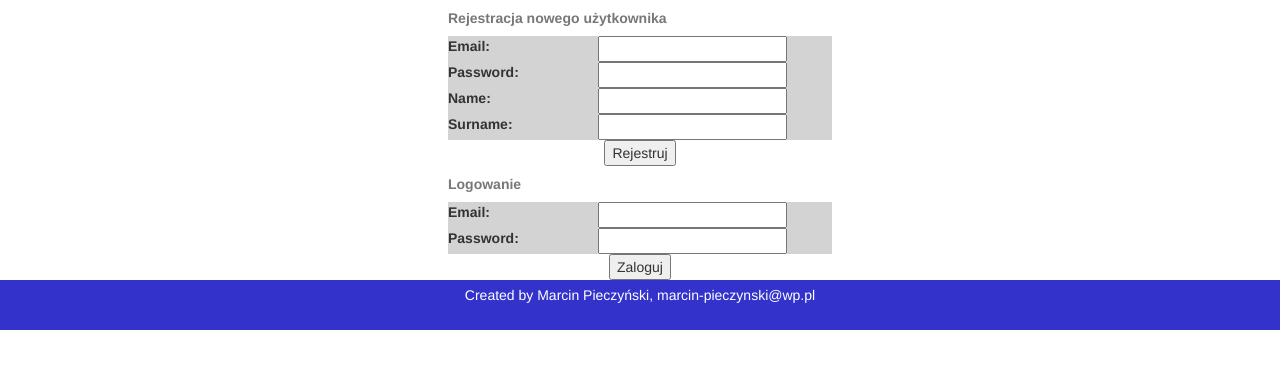
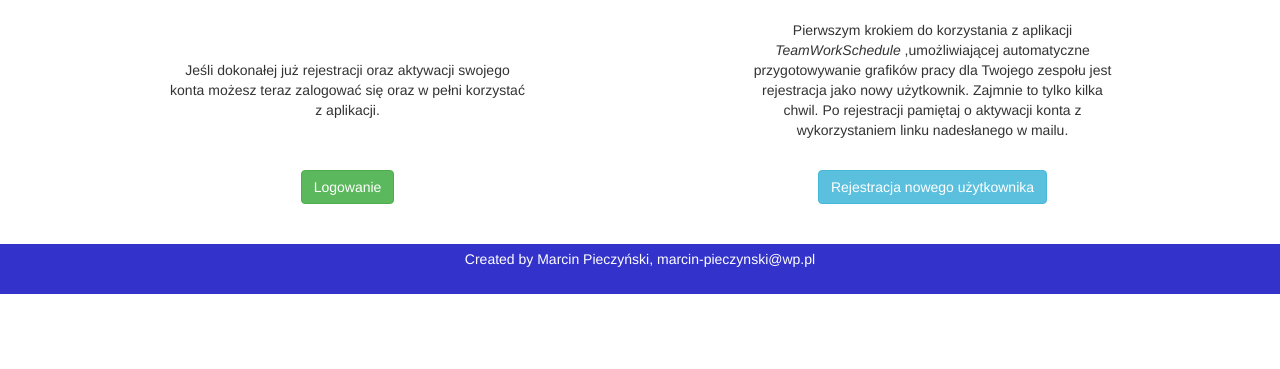
Before and after one commit to piemar1/Schedule-django, a Django app: page /user_account/ in a window 1280 px wide. Shown: the part 80-449 px from the top of the page. Run offline with Django 3.2, Linux system fonts and the light colour scheme; some libraries are stand-ins or nearby versions.

Commit message:
added style to user_account

```diff
--- a/user_account/static/user_account/style.css
+++ b/user_account/static/user_account/style.css
@@ -6,7 +6,6 @@ table#register_table,
 table#user_edition_table {
     text-align:center;
     width: 100%;
-    background-color: LightGrey ;
 }
 
 #new_user,
@@ -17,18 +16,20 @@ table#user_edition_table {
     width: 30%;
 }
 
-#inactive_user, #wrong_email_pass {
-    text-align:center;
-    color: red
+#log_user {
+    text-decoration: underline;
 }
 
 #user_activation_info,
 #user_logout_info,
-#user_is_authenticated,
 #password_edit,
 #account_edit,
 #account_creation,
-#link_after_account_edition {
+#link_after_account_edition,
+#register_button,
+#login_button,
+#row_register,
+#row_login {
     text-align:center;
 }
 
@@ -36,10 +37,9 @@ table#user_edition_table {
     text-align:right;
 }
 
-
-
-
-
+.alert-danger {
+    text-align:center;
+}
 
 #flash {
     color:green;
@@ -65,3 +65,12 @@ table#user_edition_table {
     float:left;
     padding:5px
     }
+
+/* make the rows the same hight*/
+.row.match-my-cols {
+    overflow: hidden;
+}
+.row.match-my-cols [class*="col-sm-"]{
+    margin-bottom: -99999px;
+    padding-bottom: 99999px;
+}
--- a/user_account/templates/user_account/log_or_new_account.html
+++ b/user_account/templates/user_account/log_or_new_account.html
@@ -1,7 +1,4 @@
 {% extends "user_account/_base.html" %}
-
-
-<!--logowanie przez obiekh bootstrao Modal-->
 
 
 {% block base_layout %}
@@ -9,31 +6,79 @@
 <div id="login_or_account_creation">
     {% if user.is_authenticated %}
         <div id="edit_logout_links">
-        <p><a href="{% url 'user_account:user_edit' %}">Edycja konta</a>
-            <a href="{% url 'user_account:logout' %}">Wyloguj</a>
-        </p>
+        <p>
+            <div id="log_user">
+                Zalogowany {{ user.name }} {{ user.surname }}
             </div>
-        <div id="user_is_authenticated">
-            <p>Witaj {{ user.name }}!</p>
+            <a href="{% url 'user_account:user_edit' %}"><strong>Edycja konta</strong></a>
+            <a href="{% url 'user_account:logout' %}"><strong>Wyloguj</strong></a>
         </div>
 
     {% else %}
         <div id="introduction">
+        {#        TODO introduction  #}
         </div>
 
-        <form class='new_user' action="" method="post">
-        <div id="new_user">
+    <div class="container">
 
-            <table id="register_table">
-            <caption><b>Rejestracja nowego użytkownika</b></caption>
-            {% csrf_token %}
-            {{ forms.new_user.as_table }}
-            </table>
-            <button name='action' value='new_user' type="submit" onclick="sayHello()">Rejestruj</button>
+        <div class="row match-my-cols">
+
+            <div id="empty_row1" class="col-sm-1"><p></p></div>
+            <div id="row_register" class="col-sm-4">
+                <!-- Login Modal button -->
+                <div id="login_button">
+                    <br><br><br>
+                    <p>Jeśli dokonałej już rejestracji oraz aktywacji swojego konta
+                        możesz teraz zalogować się oraz w pełni korzystać z aplikacji.
+                    </p>
                 </div>
-        </form>
+            </div>
+            <div id="empty_row1" class="col-sm-2"><p></p></div>
+            <div id="row_login" class="col-sm-4">
 
+                <!-- Register Modal button -->
+                <div id="register_button">
+                    <br>
+                    <p> Pierwszym krokiem do korzystania z aplikacji <i>TeamWorkSchedule</i>
+                        ,umożliwiającej automatyczne przygotowywanie grafików pracy
+                        dla Twojego zespołu jest rejestracja jako nowy użytkownik.
+                        Zajmnie to tylko kilka chwil. Po rejestracji pamiętaj o aktywacji
+                        konta z wykorzystaniem linku nadesłanego w mailu.
+                    </p>
+                    <br>
+                </div>
+            </div>
+            <div id="empty_row1" class="col-sm-1"><p></p></div>
+        </div>
+        <div class="row match-my-cols">
 
+            <div id="empty_row1" class="col-sm-1"><p></p></div>
+                <div id="row_register" class="col-sm-4">
+                    <button type="button" class="btn btn-success btn-md"
+                            data-toggle="modal" data-target="#LoginModal">Logowanie
+                    </button>
+                </div>
+            <div id="empty_row1" class="col-sm-2"><p></p></div>
+                <div id="row_login" class="col-sm-4">
+                    <button type="button" class="btn btn-info btn-md"
+                            data-toggle="modal" data-target="#RegisterModal">
+                            Rejestracja nowego użytkownika
+                    </button>
+                </div>
+            <div id="empty_row1" class="col-sm-1"><p></p></div>
+        </div>
+
+      <!-- Login Modal -->
+      <div class="modal fade" id="LoginModal" role="dialog">
+        <div class="modal-dialog">
+          <!-- Modal content-->
+          <div class="modal-content">
+            <div class="modal-header">
+              <button type="button" class="close" data-dismiss="modal">&times;</button>
+              <h4 class="modal-title">Logowanie...</h4>
+            </div>
+            <div class="modal-body">
+                <!-- Login Form -->
                 <div id="login">
                     <form class='login' action="" method="post">
                     <table id="login_table">
@@ -41,25 +86,73 @@
                     {% csrf_token %}
                     {{ forms.login.as_table }}
                     </table>
-            <button name='action' value='login' type="submit">Zaloguj</button>
+                    <br>
+                    <button name='action' type="submit" class="btn btn-success"
+                            value='login'><strong>Zaloguj</strong>
+                    </button>
                     </form>
                 </div>
+
+            </div>
+            <div class="modal-footer">
+              <button type="button" class="btn btn-default" data-dismiss="modal">Zamknij
+              </button>
+            </div>
+          </div>
+        </div>
+      </div>
+
+      <!-- Register Modal -->
+      <div class="modal fade" id="RegisterModal" role="dialog">
+        <div class="modal-dialog modal-lg">
+          <!-- Modal content-->
+          <div class="modal-content">
+            <div class="modal-header">
+              <button type="button" class="close" data-dismiss="modal">&times;</button>
+              <h4 class="modal-title">Rejestracja nowego użytkownika...</h4>
+            </div>
+            <div class="modal-body">
+                <!-- Register Form -->
+            <div id="new_user">
+            <form class='new_user' action="" method="post">
+
+                <table id="register_table">
+                <caption><b>Rejestracja nowego użytkownika</b></caption>
+                {% csrf_token %}
+                {{ forms.new_user.as_table }}
+                </table>
+                <button name='action' type="submit" value='new_user' onclick="sayHello()"
+                        class="btn btn-success" value='login'><strong>Rejestruj</strong>
+                </button>
+            </form>
+            </div>
+
+            </div>
+            <div class="modal-footer">
+              <button type="button" class="btn btn-default" data-dismiss="modal">Zamknij
+              </button>
+            </div>
+          </div>
+        </div>
+      </div>
+
     {% endif %}
+    <br>
+    <br>
 </div>
 
     {% if user_is_active == False %}
-        <div id="inactive_user">
-        <p>Uwaga, użytkownik jest nieaktywny, prosze aktywować swoje konto poprzez wykorzystanie linku aktywacyjnego
-        <p>wysłanego na adres mailowy. Po aktywacji możliwe będzie zalogowanie.
+        <div class="alert alert-danger">
+            <strong>Użytkownik nieaktywny</strong>, proszę aktywować konto poprzez wykorzystanie linku aktywacyjnego
+            <p>wysłanego na adres mailowy. Po aktywacji konta możliwe będzie logowanie.
         </div>
     {% elif user_is_none == True %}
-        <div id="wrong_email_pass">
-        <p>Uwaga, wprowadzony email oraz hasło nie pasują do siebie, albo użytkownik nie został utworzony.
+        <div class="alert alert-danger">
+            <strong>Wprowadzony email oraz hasło nie pasują do siebie. </strong>
         </div>
     {% endif %}
 
     {% block layout %}
     {% endblock %}
 
-
 {% endblock %}
--- a/user_account/templates/user_account/logout.html
+++ b/user_account/templates/user_account/logout.html
@@ -4,8 +4,10 @@
 {% block base_layout %}
 
 <div id="user_logout_info">
+    <br>
     <p>Nastąpiło poprawne wylogowanie.</p>
     <br>
     <p><a href="{% url 'user_account:register' %}">Powrót do strony logowania</a></p>
+    <br>
 </div>
 {% endblock %}
--- a/user_account/templates/user_account/success.html
+++ b/user_account/templates/user_account/success.html
@@ -3,9 +3,11 @@
 {% block layout %}
 
 <div id="account_creation">
+    <br>
     <h1>Gratulacje, Twoje konto zostało utworzone!</h1>
     <br>
     <h1>Na podane przez Ciebie konto email została wysłana wiadomość zawierająca link do pełnej aktywacji konta.</h1>
+    <br>
 </div>
 
 <p><a href="{% url 'user_account:register' %}">Powrót do strony logowania</a></p>
```
Also changed, not shown: user_account/templates/user_account/user_edit.html (+5 -5 lines). Lines whose indentation alone changed are shown as unchanged.
